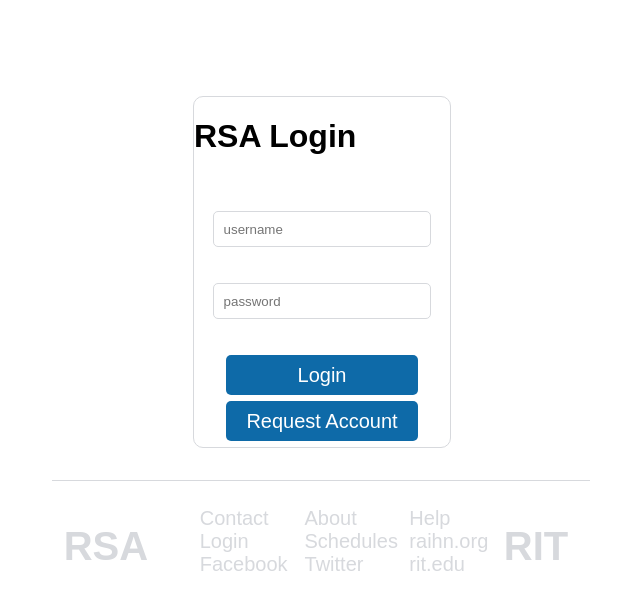
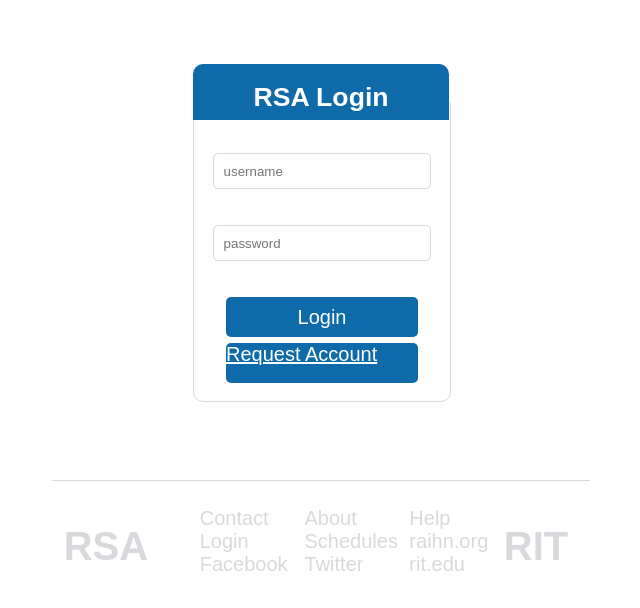
Before and after one commit to takzi/RSA, a PHP site: page / in a window 1280 px wide. Shown: the part 192-800 px from the top of the page, without its empty margins (319-959 px from the left). Run offline with PHP 8.4, Linux system fonts and the light colour scheme.

Commit message:
updatd login_form.php

```diff
--- a/public_html/templates/login_form.php
+++ b/public_html/templates/login_form.php
@@ -1,9 +1,11 @@
+<div class="form_header clearfix">
+		<h1>RSA Login</h1>
+	</div>
 <form id="login_form" method="POST">
-	<h1>RSA Login</h1>
 	<input type="text" placeholder="username" name="username" required>
 	<br><br>
 	<input type="password" placeholder="password" name="password" required>
 	<br><br>
 	<button type="submit">Login</button>
-	<button>Request Account</button>
+	<a id="request_href" href="request_account.php">Request Account</a>
 </form>
```
